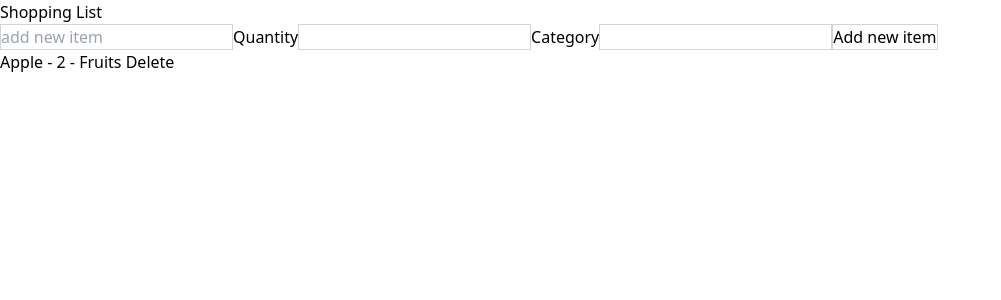
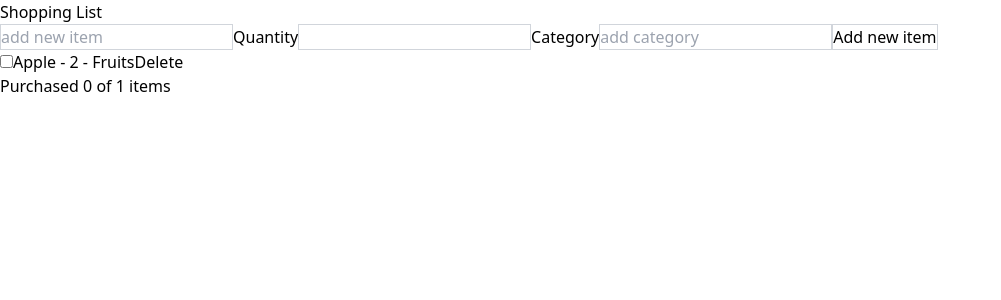
Before and after one commit to mechapear/shopping-list, a Vue app: page / in a window 1280 px wide. Shown: the top 300 px of the page, without its empty margins (0-1001 px from the left). Built offline with nearby package versions, Linux system fonts and the light colour scheme.

Commit message:
feat: add functionality to select purchased items and display the total result

```diff
--- a/src/App.vue
+++ b/src/App.vue
@@ -1,5 +1,5 @@
 <script setup>
-import { ref } from 'vue'
+import { ref, computed } from 'vue'
 
 const itemName = ref('')
 const quantity = ref('')
@@ -11,8 +11,15 @@ const shoppingList = ref([
     name: 'Apple',
     quantity: 2,
     category: 'Fruits',
+    purchased: false,
   },
 ])
+
+// Computed ref - update real time
+const countAll = computed(() => shoppingList.value.length)
+const countPurchased = computed(() => {
+  return shoppingList.value.filter((item) => item.purchased).length
+})
 
 function handleAddNewItem() {
   // Create a new item
@@ -21,6 +28,7 @@ function handleAddNewItem() {
     name: itemName.value,
     quantity: quantity.value,
     category: category.value,
+    purchased: false,
   }
   // Add a new item to the shopping list
   shoppingList.value.push(newItem)
@@ -65,6 +73,7 @@ function handleDeleteItem(id) {
       type="text"
       name="category"
       list="category"
+      placeholder="add category"
       class="border border-gray-300"
     />
     <!-- Using datalist for a pre-defined options for an input element -->
@@ -102,8 +111,10 @@ function handleDeleteItem(id) {
   <!-- Display shopping list-->
   <ul>
     <li v-for="item in shoppingList" :key="item.id">
-      {{ item.name }} - {{ item.quantity }} - {{ item.category }}
+      <input v-model="item.purchased" type="checkbox" />
+      <span>{{ item.name }} - {{ item.quantity }} - {{ item.category }}</span>
       <button @click="handleDeleteItem(item.id)">Delete</button>
     </li>
   </ul>
+  <p>Purchased {{ countPurchased }} of {{ countAll }} items</p>
 </template>
```
